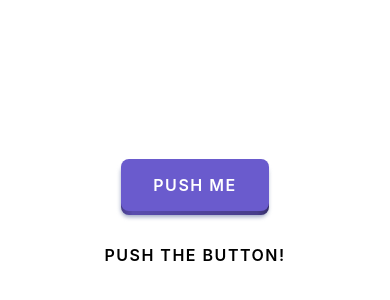
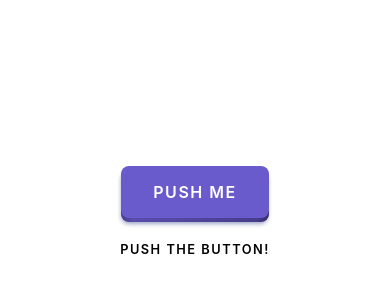
Before and after one commit to HJLynch/packQuotes2, a plain HTML site: page index.html in a window 390 px wide. Shown: the part 132-432 px from the top of the page. Drawn offline with Linux system fonts and the light colour scheme.

Commit message:
phone compatability

```diff
--- a/resources/style.css
+++ b/resources/style.css
@@ -112,3 +112,12 @@
     letter-spacing: 1.5px;
     font-size: 1rem;
   }
+
+  @media (max-width: 768px) {
+    /* Adjustments for smaller screens (e.g., phones) */
+    #output {
+        margin-top: 10px; /* Reduce margin for smaller screens */
+        font-size: 0.8rem; /* Decrease font size for smaller screens */
+        text-align: center; /* Center the text */
+    }
+}
```
